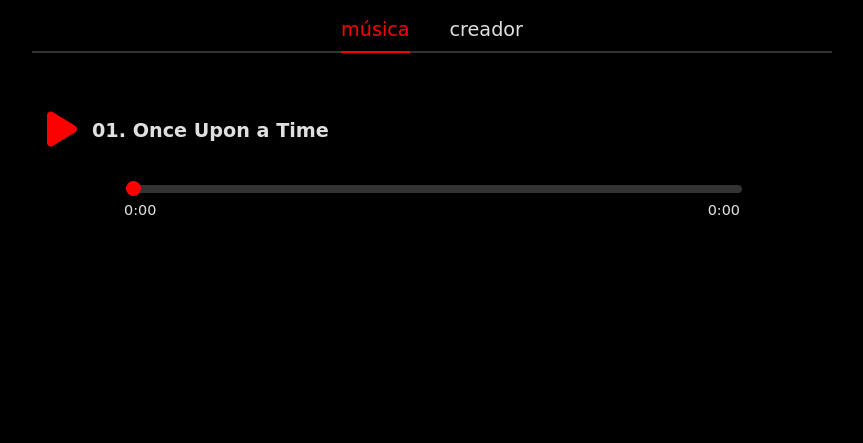
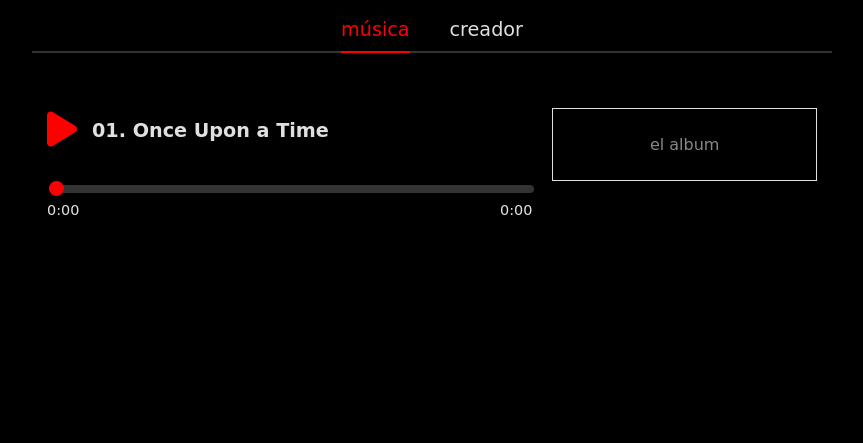
Before and after one commit to AlexaDoca58/musicunder.github.io, a plain HTML site: page index.html in a window 1280 px wide. Shown: the part 357-800 px from the top of the page, without its empty margins (208-1071 px from the left). Drawn offline with Linux system fonts and the light colour scheme.

Commit message:
Add files via upload

```diff
--- a/index.html
+++ b/index.html
@@ -20,6 +20,7 @@
         </nav>
 
         <div id="music-section" class="content-section active">
+            <div class="player-container">
                 <div class="player-visualizer-section">
                     <div class="player-controls">
                         <button id="play-pause-btn"><i class="fa-solid fa-play"></i></button>
@@ -38,6 +39,12 @@
 
                     <div class="visualizer-container">
                         <canvas id="frequency-visualizer"></canvas>
+                    </div>
+                </div>
+
+                <div class="album-art-section">
+                    <img id="album-art" src="" alt="Album Art" class="album-art-image">
+                    <p class="album-placeholder">el album</p>
                 </div>
             </div>
 
--- a/styles.css
+++ b/styles.css
@@ -91,12 +91,19 @@ body {
     display: block;
 }
 
+/* Nuevo contenedor para el reproductor y el álbum */
+.player-container {
+    display: flex;
+    gap: 20px;
+    padding: 15px;
+    align-items: flex-start;
+}
+
 .player-visualizer-section {
     display: flex;
     flex-direction: column;
-    align-items: center;
     gap: 15px;
-    padding: 15px;
+    flex: 2; /* Ocupa más espacio que la carátula */
 }
 
 .player-controls {
@@ -130,8 +137,7 @@ body {
 }
 
 .progress-container {
-    width: 80%;
-    margin: 0 auto;
+    width: 100%;
     margin-top: 10px;
 }
 
@@ -182,6 +188,29 @@ body {
     height: 100%;
     position: relative;
     z-index: 2;
+}
+
+.album-art-section {
+    flex: 1; /* Ocupa el espacio restante */
+    border: 1px solid #e0e0e0;
+    display: flex;
+    justify-content: center;
+    align-items: center;
+    text-align: center;
+    padding: 10px;
+    flex-direction: column;
+    min-width: 150px;
+}
+
+.album-art-image {
+    max-width: 100%;
+    height: auto;
+    display: none;
+}
+
+.album-placeholder {
+    color: #888;
+    font-size: 1em;
 }
 
 .tracklist-container {
```
Lines whose indentation alone changed are shown as unchanged.
